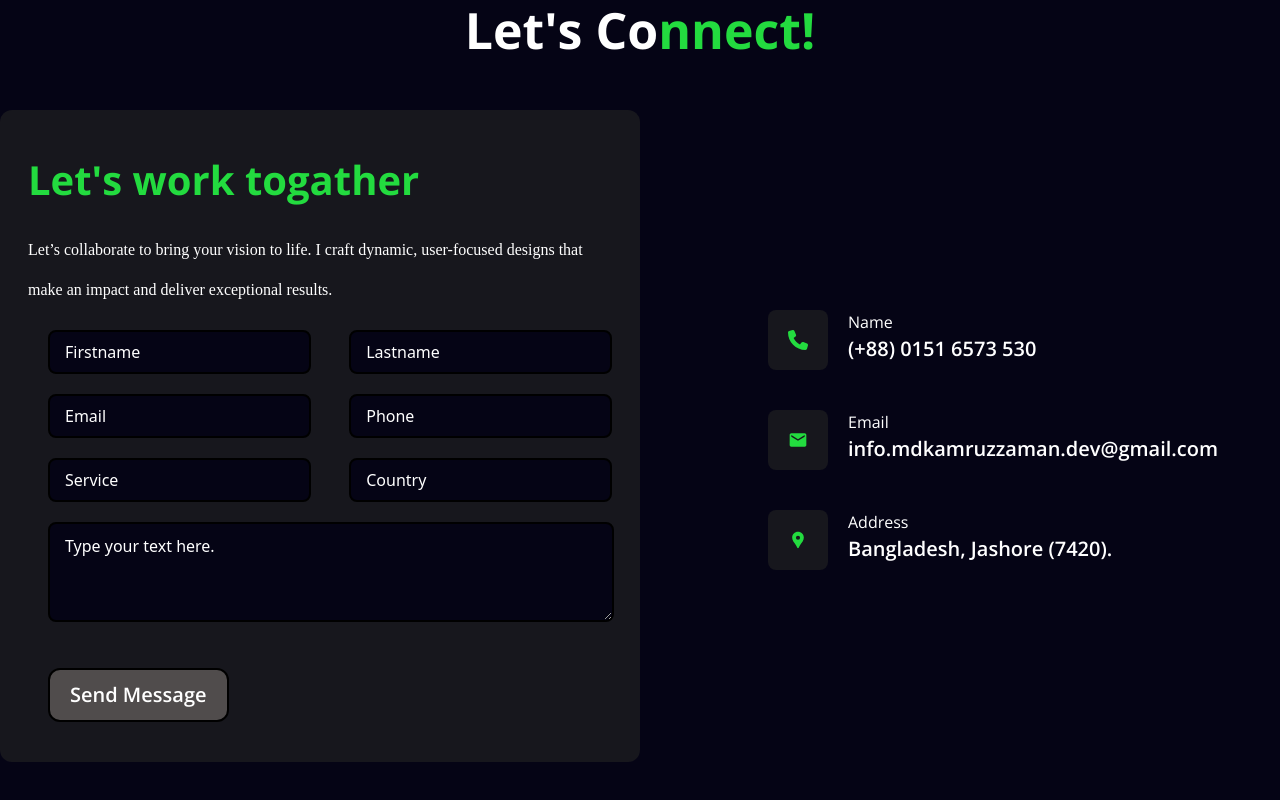
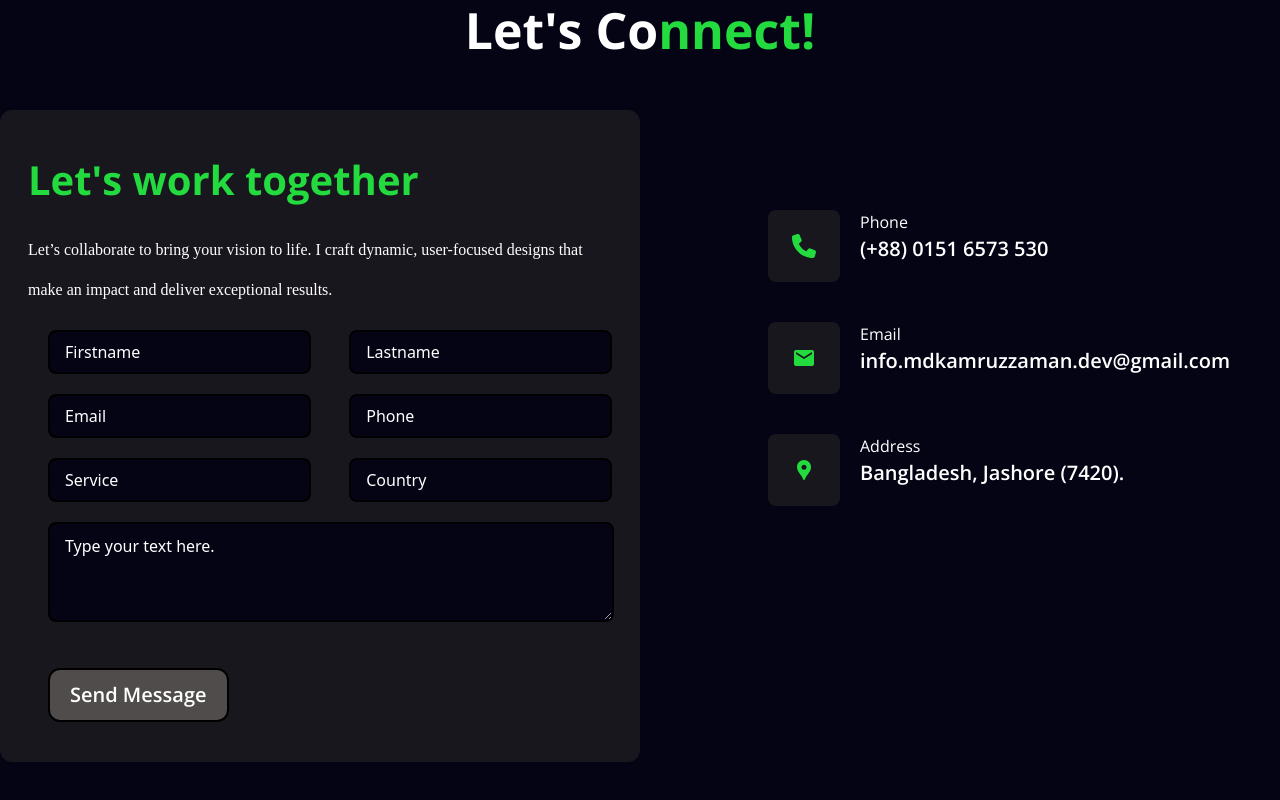
Before and after one commit to xplorekamrul/My_Porfolio_InReact, a React (Vite) app: page / in a window 1280 px wide. Shown: the part 3692-4492 px from the top of the page. Built offline with nearby package versions, Linux system fonts and the light colour scheme; a web font is replaced by a local one.

Commit message:
Add react-toastify dependency for improved notification handling

```diff
--- a/package.json
+++ b/package.json
@@ -23,6 +23,7 @@
     "react-router-dom": "^6.27.0",
     "react-scroll": "^1.9.0",
     "react-scrollspy": "^3.4.3",
+    "react-toastify": "^11.0.5",
     "react-ui-scrollspy": "^2.3.0"
   },
   "devDependencies": {
--- a/src/Pages/Contact.jsx
+++ b/src/Pages/Contact.jsx
@@ -1,4 +1,6 @@
 import React, { Component } from "react";
+import { toast, ToastContainer } from "react-toastify";
+import "react-toastify/dist/ReactToastify.css";
 import { Container } from "../Components/Container";
 import Heading from "../Components/Heading";
 import Flex from "../Components/Flex";
@@ -33,7 +35,6 @@ class Contact extends Component {
   handleSubmit(e) {
     e.preventDefault();
 
-    // EmailJS configuration
     emailjs
       .send(
         "service_d65y0pr", // Replace with your EmailJS Service ID
@@ -42,7 +43,15 @@ class Contact extends Component {
         "TvG0R5xg7N6FM3JUg" // Replace with your EmailJS public key
       )
       .then(() => {
-        alert("Message sent successfully!");
+        toast.success("Message sent successfully!", {
+          position: "top-right",
+          autoClose: 3000,
+          hideProgressBar: false,
+          closeOnClick: true,
+          pauseOnHover: true,
+          draggable: true,
+        });
+
         this.setState({
           firstname: "",
           lastname: "",
@@ -54,14 +63,24 @@ class Contact extends Component {
         });
       })
       .catch((error) => {
+        toast.error("Failed to send message. Please try again.", {
+          position: "top-right",
+          autoClose: 3000,
+          hideProgressBar: false,
+          closeOnClick: true,
+          pauseOnHover: true,
+          draggable: true,
+        });
         console.error("Failed to send message:", error);
-        alert("Failed to send message. Please try again.");
       });
   }
 
   render() {
     return (
       <section className="py-[50px] bg-blackbg" id="contact">
+        {/* Toast Container for notifications */}
+        <ToastContainer />
+
         <Container>
           <Flex className="justify-center pt-10 pb-10">
             <Heading
@@ -73,32 +92,22 @@ class Contact extends Component {
               className="text-center font-ops font-bold text-gg text-[40px] sm:text-[50px] leading-[80px]"
             />
           </Flex>
-          <Flex className={"flex-col md:flex-row p-5 xl:p-0 justify-between"}>
+
+          <Flex className="flex-col md:flex-row p-5 xl:p-0 justify-between">
+            {/* Contact Form Section */}
             <div className="w-full md:w-[50%] bg-cc px-7 py-10 rounded-xl">
               <Heading
-                headingName="Let's work togather"
+                headingName="Let's work together"
                 className="text-center font-ops font-bold text-gg text-[35px] leading-[60px] sm:text-[40px] md:text-left"
               />
               <Paragraph
-                pText={
-                  "Let’s collaborate to bring your vision to life. I craft dynamic, user-focused designs that make an impact and deliver exceptional results."
-                }
-                className={
-                  "font-pap text-ff text-[16px] leading-[40px] mt-5 text-center md:text-left"
-                }
+                pText="Let’s collaborate to bring your vision to life. I craft dynamic, user-focused designs that make an impact and deliver exceptional results."
+                className="font-pap text-ff text-[16px] leading-[40px] mt-5 text-center md:text-left"
               />
+
               <form onSubmit={this.handleSubmit}>
-                <Flex
-                  className={"flex-col md:flex-row flex-wrap justify-between"}
-                >
-                  {[
-                    "firstname",
-                    "lastname",
-                    "email",
-                    "phone",
-                    "service",
-                    "country",
-                  ].map((field, index) => (
+                <Flex className="flex-col md:flex-row flex-wrap justify-between">
+                  {["firstname", "lastname", "email", "phone", "service", "country"].map((field, index) => (
                     <input
                       key={index}
                       type={field === "email" ? "email" : "text"}
@@ -107,67 +116,54 @@ class Contact extends Component {
                       value={this.state[field]}
                       onChange={this.handleChange}
                       required
-                      className="py-2 mob:w-[70%] sm:w-[70%] lg:w-[45%] pl-[15px] ml-5 mt-5 rounded-lg bg-blackbg custom-placeholder border-2  border-black text-ff focus:border-gg focus:ring-[1px] focus:ring-gg
-                                                focus:outline-none focus:ml-0 hover:border-3 hover:border-ff transition-all duration-300 focus:shadow-[0_0_10px_2px_rgba(34,197,94,0.6)]"
+                      className="py-2 w-full lg:w-[45%] pl-[15px] ml-5 mt-5 rounded-lg bg-blackbg custom-placeholder border-2 border-black text-ff focus:border-gg focus:ring-[1px] focus:ring-gg
+                            focus:outline-none focus:ml-0 hover:border-3 hover:border-ff transition-all duration-300 focus:shadow-[0_0_10px_2px_rgba(34,197,94,0.6)]"
                     />
                   ))}
                 </Flex>
+
                 <textarea
                   name="message"
                   placeholder="Type your text here."
                   value={this.state.message}
                   onChange={this.handleChange}
                   required
-                  className="pt-[10px] mob:w-[70%] sm:w-[70%] lg:w-[97%] h-[100px] pl-[15px] ml-5 mt-5 rounded-lg bg-blackbg custom-placeholder border-2
-                                        border-black text-ff focus:border-gg focus:ring-[1px] focus:ring-gg focus:outline-none focus:ml-0 hover:border-3 hover:border-ff transition-all duration-300
-                                        focus:shadow-[0_0_10px_2px_rgba(34,197,94,0.6)]"
+                  className="pt-[10px] w-[95%] lg:w-[97%] h-[100px] pl-[15px] ml-5 mt-5 rounded-lg bg-blackbg custom-placeholder border-2
+                        border-black text-ff focus:border-gg focus:ring-[1px] focus:ring-gg focus:outline-none focus:ml-0 hover:border-3 hover:border-ff transition-all duration-300
+                        focus:shadow-[0_0_10px_2px_rgba(34,197,94,0.6)]"
                 ></textarea>
+
                 <Button
-                  btnName={"Send Message"}
-                  className={`mt-10 ml-5 font-ops font-semibold text-ff bg-[#504c4c] text-[20px] leading-[30px] px-[20px] py-[10px] border-black hover:border-gg border-2
-                                        hover:shadow-[0_0_10px_2px_rgba(34,197,94,0.6)] rounded-xl hover:bg-gg hover:text-black hover:bg-scale-x-0 origin-center  hover:bg-scale-x-100 transition-transform duration-2000 `}
+                  btnName="Send Message"
+                  className="mt-10 ml-5 font-ops font-semibold text-ff bg-[#504c4c] text-[20px] leading-[30px] px-[20px] py-[10px] border-black hover:border-gg border-2
+                        hover:shadow-[0_0_10px_2px_rgba(34,197,94,0.6)] rounded-xl hover:bg-gg hover:text-black transition-transform duration-700"
                 />
               </form>
             </div>
-            <div className="w-full md:w-[40%] mt-10 md:mt-[200px]">
+
+            {/* Contact Details Section */}
+            <div className="w-full md:w-[40%] mt-10 md:mt-[100px]">
               <Flex>
-                <FaPhone className="text-6xl p-5 bg-cc rounded-lg text-gg" />
+                <FaPhone  className="text-6xl  lg:text-7xl p-4 md:p-5 lg:p-6 bg-cc rounded-lg text-gg" />
                 <div className="ml-5">
-                  <Paragraph
-                    pText={"Name"}
-                    className={"font-ops text-[16px] text-ff "}
-                  />
-                  <Paragraph
-                    pText={"(+88) 0151 6573 530"}
-                    className={"font-ops text-[20px] text-ff font-semibold"}
-                  />
+                  <Paragraph pText="Phone" className="font-ops text-[16px] text-ff" />
+                  <Paragraph pText="(+88) 0151 6573 530" className="font-ops text-[20px] text-ff font-semibold" />
                 </div>
               </Flex>
-              <Flex className={"mt-10"}>
-                <MdEmail className="text-6xl p-5 bg-cc rounded-lg text-gg" />
+
+              <Flex className="mt-10">
+                <MdEmail  className="text-6xl  lg:text-7xl p-4 md:p-5 lg:p-6 bg-cc rounded-lg text-gg" />
                 <div className="ml-5">
-                  <Paragraph
-                    pText={"Email"}
-                    className={"font-ops text-[16px] text-ff "}
-                  />
-                  <Paragraph
-                    pText={"info.mdkamruzzaman.dev@gmail.com"}
-                    className={"font-ops text-[20px] text-ff font-semibold md:text-[16px] lg:text-[20px] break-all"}
-
-                  />
+                  <Paragraph pText="Email" className="font-ops text-[16px] text-ff" />
+                  <Paragraph pText="info.mdkamruzzaman.dev@gmail.com" className={"font-ops text-[20px] text-ff font-semibold md:text-[16px] lg:text-[20px] break-all"}/>
                 </div>
               </Flex>
-              <Flex className={"mt-10"}>
-                <MdLocationPin className="text-6xl p-5 bg-cc rounded-lg text-gg" />
+
+              <Flex className="mt-10">
+                <MdLocationPin  className="text-6xl  lg:text-7xl p-4 md:p-5 lg:p-6 bg-cc rounded-lg text-gg" />
                 <div className="ml-5">
-                  <Paragraph
-                    pText={"Address"}
-                    className={"font-ops text-[16px] text-ff "}
-                  />
-                  <Paragraph
-                    pText={"Bangladesh, Jashore (7420)."}
-                    className={"font-ops text-[20px] text-ff font-semibold"}
-                  />
+                  <Paragraph pText="Address" className="font-ops text-[16px] text-ff" />
+                  <Paragraph pText="Bangladesh, Jashore (7420)." className="font-ops text-[20px] text-ff font-semibold" />
                 </div>
               </Flex>
             </div>
@@ -179,106 +175,3 @@ class Contact extends Component {
 }
 
 export default Contact;
-
-// import React from 'react'
-// import { Container } from '../Components/Container';
-// import Heading from '../Components/Heading';
-// import Flex from '../Components/Flex';
-// import Paragraph from '../Components/Paragraph';
-// import Button from '../Components/Button';
-// import { FaPhone } from "react-icons/fa6";
-// import { MdEmail,MdLocationPin } from "react-icons/md";
-
-// const Contact = () => {
-//     return (
-//         <>
-//             <section className='py-[50px] bg-blackbg'>
-//                 <Container>
-//                     <Flex className="justify-center pt-10 pb-10">
-//                         <Heading headingName="Let's Co" className="text-center font-ops font-bold text-ff text-[40px] sm:text-[50px] leading-[80px]" />
-//                         <Heading headingName="nnect!" className="text-center font-ops font-bold text-gg text-[40px] sm:text-[50px] leading-[80px]" />
-//                     </Flex>
-//                     <Flex className={'flex-col  md:flex-row  p-5 xl:p-0 justify-between'}>
-//                         <div className='w-full md:w-[50%] bg-cc px-7 py-10 rounded-xl'>
-//                             <Heading headingName="Let's work togather" className="text-center font-ops font-bold text-gg text-[35px] leading-[60px] sm:text-[40px] md:text-left" />
-//                             <Paragraph pText={'Let’s collaborate to bring your vision to life. I craft dynamic, user-focused designs that make an impact and deliver exceptional results.'}
-//                                 className={'font-pap text-ff text-[16px] leading-[40px] mt-5 text-center md:text-left'} />
-//                             <Flex className={'flex-col md:flex-row flex-wrap justify-between'}>
-//                                 <input
-//                                     type="text"
-//                                     placeholder="Firstname"
-//                                     className="py-2 mob:w-[70%] sm:w-[70%] lg:w-[45%] pl-[15px] ml-5 mt-5 rounded-lg bg-blackbg custom-placeholder border-2  border-black text-ff focus:border-gg focus:ring-[1px] focus:ring-gg
-//                                  focus:outline-none focus:ml-0 hover:border-3 hover:border-ff transition-all duration-300 focus:shadow-[0_0_10px_2px_rgba(34,197,94,0.6)]
-//                                  "
-//                                 />
-//                                 <input
-//                                     type="text"
-//                                     placeholder="Lastname"
-//                                     className="py-2 mob:w-[70%] sm:w-[70%] lg:w-[45%] pl-[15px] ml-5 mt-5 rounded-lg bg-blackbg custom-placeholder border-2  border-black text-ff focus:border-gg focus:ring-[1px] focus:ring-gg
-//                                         focus:outline-none focus:ml-0 hover:border-3 hover:border-ff transition-all duration-300 focus:shadow-[0_0_10px_2px_rgba(34,197,94,0.6)]"
-//                                 />
-//                                 <input
-//                                     type="email"
-//                                     placeholder="Email Address"
-//                                     className="py-2 mob:w-[70%] sm:w-[70%] lg:w-[45%] pl-[15px] ml-5 mt-5 rounded-lg bg-blackbg custom-placeholder border-2  border-black text-ff focus:border-gg focus:ring-[1px] focus:ring-gg
-//                                  focus:outline-none focus:ml-0 hover:border-3 hover:border-ff transition-all duration-300 focus:shadow-[0_0_10px_2px_rgba(34,197,94,0.6)] "
-//                                 />
-//                                 <input
-//                                     type="number"
-//                                     placeholder="Phone Number"
-//                                     className="py-2 mob:w-[70%] sm:w-[70%] lg:w-[45%] pl-[15px] ml-5 mt-5 rounded-lg bg-blackbg custom-placeholder border-2  border-black text-ff focus:border-gg focus:ring-[1px] focus:ring-gg
-//                                         focus:outline-none focus:ml-0 hover:border-3 hover:border-ff transition-all duration-300 focus:shadow-[0_0_10px_2px_rgba(34,197,94,0.6)] "
-//                                 />
-//                                 <input
-//                                     type="text"
-//                                     placeholder="Service you want!"
-//                                     className="py-2 mob:w-[70%] sm:w-[70%] lg:w-[45%] pl-[15px] ml-5 mt-5 rounded-lg bg-blackbg custom-placeholder border-2  border-black text-ff focus:border-gg focus:ring-[1px] focus:ring-gg
-//                                         focus:outline-none focus:ml-0 hover:border-3 hover:border-ff transition-all duration-300 focus:shadow-[0_0_10px_2px_rgba(34,197,94,0.6)]"
-//                                 />
-//                                 <input
-//                                     type="text"
-//                                     placeholder="Your Country"
-//                                     className="py-2 mob:w-[70%] sm:w-[70%] lg:w-[45%] pl-[15px] ml-5 mt-5 rounded-lg bg-blackbg custom-placeholder border-2  border-black text-ff focus:border-gg focus:ring-[1px] focus:ring-gg
-//                                         focus:outline-none focus:ml-0 hover:border-3 hover:border-ff transition-all duration-300 focus:shadow-[0_0_10px_2px_rgba(34,197,94,0.6)] "
-//                                 />
-//                             </Flex>
-
-//                             <textarea name="massagebox" placeholder='Type your text here.' className='pt-[10px] mob:w-[70%] sm:w-[70%] lg:w-[97%] h-[100px] pl-[15px] ml-5 mt-5 rounded-lg bg-blackbg custom-placeholder border-2
-//                              border-black text-ff focus:border-gg focus:ring-[1px] focus:ring-gg focus:outline-none focus:ml-0 hover:border-3 hover:border-ff transition-all duration-300
-//                              focus:shadow-[0_0_10px_2px_rgba(34,197,94,0.6)]'>
-//                             </textarea>
-
-//                             <Button btnName={'Send Massage'} className={`mt-10 ml-5 font-ops font-semibold text-ff bg-[#504c4c] text-[20px] leading-[30px] px-[20px] py-[10px] border-black hover:border-gg border-2
-//                                 hover:shadow-[0_0_10px_2px_rgba(34,197,94,0.6)] rounded-xl hover:bg-gg hover:text-black hover:bg-scale-x-0 origin-center  hover:bg-scale-x-100 transition-transform duration-2000 `} />
-//                         </div>
-//                         <div className='w-full  md:w-[40%] mt-10 md:mt-[200px]'>
-//                             <Flex>
-//                                 <FaPhone className='text-6xl p-5 bg-cc rounded-lg text-gg'/>
-//                                 <div className='ml-5'>
-//                                     <Paragraph pText={'Name'} className={'font-ops text-[16px] text-ff '}/>
-//                                     <Paragraph pText={'(+88) 0151 6573 530'} className={'font-ops text-[20px] text-ff font-semibold'}/>
-//                                 </div>
-//                             </Flex >
-//                             <Flex className={'mt-10'}>
-//                                 <MdEmail className='text-6xl p-5 bg-cc rounded-lg text-gg'/>
-//                                 <div className='ml-5'>
-//                                     <Paragraph pText={'Email'} className={'font-ops text-[16px] text-ff '}/>
-//                                     <Paragraph pText={'info.mdkamruzzaman.dev @gmail.com'} className={'font-ops text-[20px] text-ff font-semibold md:text-[16px] lg:text-[20px]'}/>
-//                                 </div>
-//                             </Flex>
-//                             <Flex className={'mt-10'}>
-//                                 <MdLocationPin className='text-6xl p-5 bg-cc rounded-lg text-gg'/>
-//                                 <div className='ml-5'>
-//                                     <Paragraph pText={'Address'} className={'font-ops text-[16px] text-ff '}/>
-//                                     <Paragraph pText={'Bangladesh, Jashore (7420) .'} className={'font-ops text-[20px] text-ff font-semibold'}/>
-//                                 </div>
-//                             </Flex>
-//                         </div>
-//                     </Flex>
-//                 </Container>
-//             </section>
-//         </>
-//     )
-// }
-
-// export default Contact
```
Also changed, not shown: 1 other file (tests, documents, lock files or other folders).
